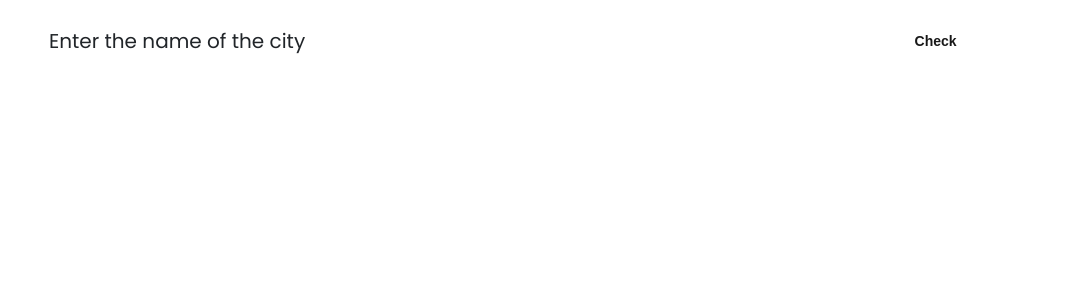
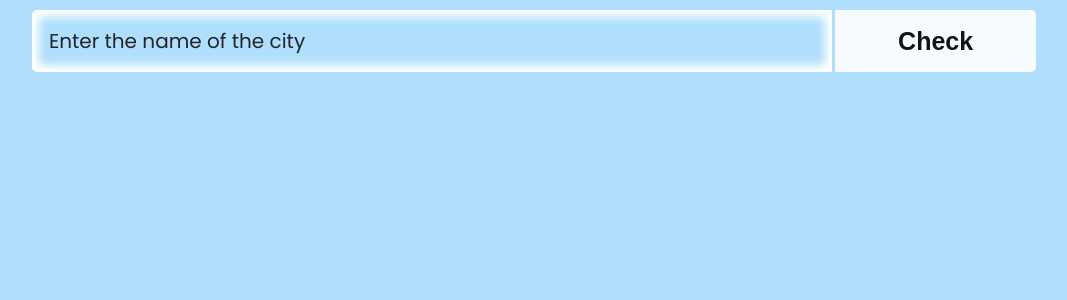
Before and after one commit to DevEvKa/GetWeatherApp, a React (Create React App) app: page / in a window 1280 px wide. Shown: the top 300 px of the page, without its empty margins (106-1173 px from the left). Built offline with nearby package versions, Linux system fonts and the light colour scheme.

Commit message:
style: add styles for error message

```diff
--- a/src/App/App.css
+++ b/src/App/App.css
@@ -4,7 +4,7 @@
 *::before,
 *::after { box-sizing:border-box; }
 a { text-decoration:none; color:inherit; cursor:pointer; }
-button { background-color:transparent; color:inherit; border-width:0; padding:0; cursor:pointer; }
+button { background-color:transparent; color:inherit; border-width:0; padding:0; cursor:pointer;}
 figure{ margin:0; }
 ul, ol, dd { margin:0; padding:0; list-style:none; }
 h1, h2, h3, h4, h5, h6 { margin:0; font-size:inherit; font-weight:inherit; }
@@ -13,6 +13,7 @@ cite { font-style:normal; }
 fieldset { border-width:0; padding:0; margin:0; }
 
 body {
+    background-color: #afdffc;
     font-family: 'Poppins', sans-serif;
     font-weight: 400;
     color: #000000;
@@ -213,6 +214,16 @@ body {
     display: none;
 }
 
+/*styles for error*/
+.error__message {
+    width: 100%;
+    font-size: 16px;
+    text-align: center;
+     padding: 25px;
+}
+
+
+
 
 
 @media (min-width: 425px) {
@@ -231,6 +242,9 @@ body {
     }
     .app__form-container {
         align-self: flex-start;
+    }
+    .form__button {
+        font-size: 22px;
     }
     .info__main_container {
         flex-direction: row;
@@ -265,6 +279,9 @@ body {
     .main-info__temperature {
         display: none;
     }
+    .error__message {
+        width: 80%;
+    }
 }
 
 @media (min-width: 1024px) {
@@ -277,11 +294,14 @@ body {
     .form__input {
         font-size: 20px;
     }
+    .form__button {
+        font-size: 25px;
+    }
     .info {
-        padding: 25px;
+        padding: 20px;
     }
     .main-info__city {
-        padding: 30px 0;
+        padding: 25px 0;
         margin-bottom: 35px;
         font-size: 40px;
     }
@@ -296,4 +316,10 @@ body {
     .other-info__parameter {
         font-size: 18px;
     }
+    .error__message {
+        width: 60%;
+        font-size: 25px;
+    }
+
+
 }
--- a/src/App/App.js
+++ b/src/App/App.js
@@ -30,7 +30,7 @@ import humidityIcon from '../images/icons/drop.png';
 import sunriseIcon from '../images/icons/sunrise.png';
 import sunsetIcon from '../images/icons/sunset.png';
 import pressureIcon from '../images/icons/down-arrow.png';
-import thermometer from '../images/icons/thermometer.png';
+import thermometerIcon from '../images/icons/thermometer.png';
 
 
 //styles
@@ -39,12 +39,10 @@ import "./App.css";
 
 
 const App = () => {
-    const [message, setMessage] = useState("");
+
     const [city, setCity] = useState("");
     const [temperature, setTemperature] = useState(null);
     const [temperatureFeels, setTemperatureFeels] = useState(null);
-    const [temperatureMax, setTemperatureMax] = useState(null);
-    const [temperatureLow, setTemperatureLow] = useState(null);
     const [description, setDescription] = useState("");
     const [image, setImage] = useState(partlySunny);
     const [sunrise, setSunrise] = useState(null);
@@ -54,6 +52,7 @@ const App = () => {
     const [windDirection, setWindDirection] = useState(null);
     const [pressure, setPressure] = useState(null);
     const [timezone, setTimezone] = useState(0);
+    const [errorMessage, setErrorMessage] = useState("");
 
     const apiKey = "59448ffe68637a9102bfd128ccba3d92";
     const url = `https://api.openweathermap.org/data/2.5/weather?q=${city}&APPID=${apiKey}&units=metric`;
@@ -66,8 +65,6 @@ const App = () => {
 
                 setTemperature(response.data.main.temp);
                 setTemperatureFeels(response.data.main.feels_like);
-                setTemperatureMax(response.data.main.temp_max);
-                setTemperatureLow(response.data.main.temp_min);
                 setDescription(response.data.weather[0].description);
                 setCity(response.data.name);
                 setSunrise(response.data.sys.sunrise);
@@ -150,18 +147,15 @@ const App = () => {
                     setImage(tornado);
                     document.body.style.backgroundColor = '#a5b2c7';
                 }
-                console.log(response);
-                setMessage("");
+                setErrorMessage("");
             } else {
                 throw new Error("Something went wrong!");
             }
         })
         .catch(function (error) {
-            if (error.code === "ERR_BAD_REQUEST") {
-                setMessage("Enter correct City name");
+            if (error.code) {
                 setTemperature("");
-                setHumidity("");
-                setDescription("");
+                setErrorMessage("Oops... We have not found such a city. Check the name of the city you entered is correct, or enter the nearest large city.");
             }
         })
     }
@@ -243,7 +237,7 @@ const App = () => {
                             <p className="main-info__date">{getCurrentDate('currentDate')}</p>
                             <p className="main-info__day">{getCurrentDate('currentDay')}</p>
                             <div className="main-info__thermometer-container">
-                                <img className="main-info__thermometer-icon" src={thermometer} alt="Thermometer icon"/>
+                                <img className="main-info__thermometer-icon" src={thermometerIcon} alt="Thermometer icon"/>
                                 <p className="main-info__thermometer-text">{Math.round(temperature)}°</p>
                             </div>
                             <p className="main-info__feels-like">Feels like {Math.round(temperatureFeels)}°</p>
@@ -291,9 +285,8 @@ const App = () => {
         </div>
         )}
         {!temperature && (
-            <p>{message}</p>
+            <p className="error__message">{errorMessage}</p>
         )}
-
     </div>
   );
 }
```
Also changed, not shown: src/images/icons/oops.png (added).
